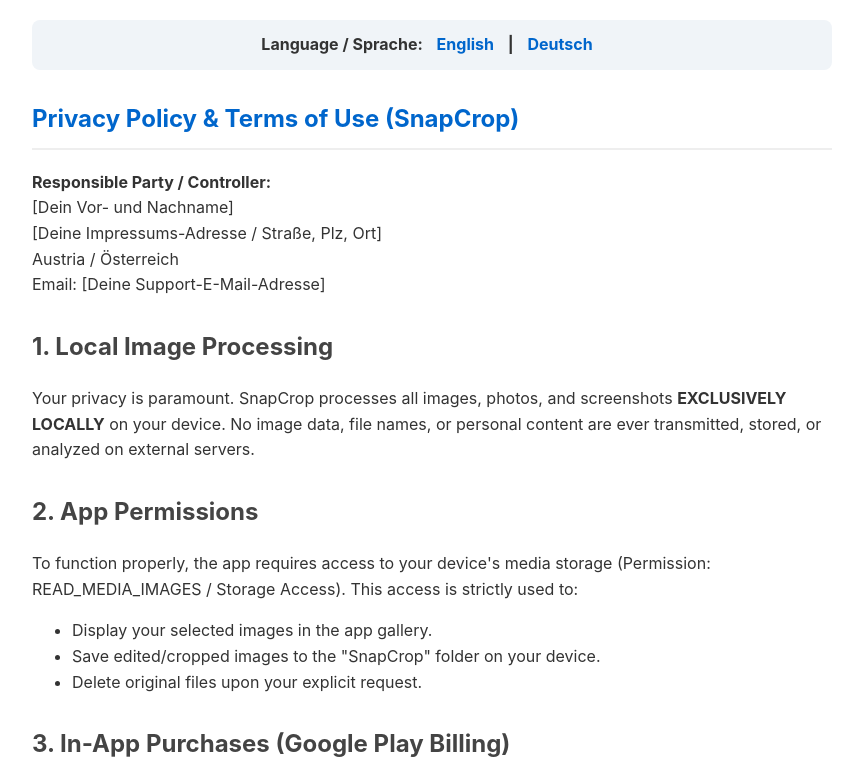
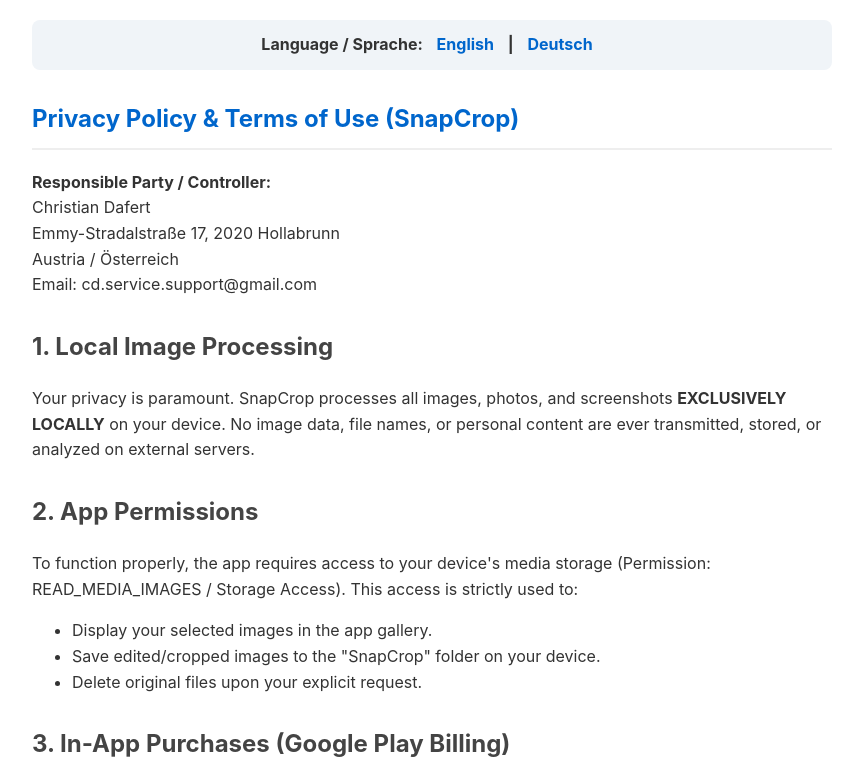
Before and after one commit to chrisdafert-rgb/snapcrop-privacy, a plain HTML site: page index.html in a window 1280 px wide. Shown: the top 781 px of the page, without its empty margins (208-1071 px from the left). Drawn offline with Linux system fonts and the light colour scheme.

Commit message:
Update index.html

```diff
--- a/index.html
+++ b/index.html
@@ -25,10 +25,10 @@
     <section id="english">
         <h1>Privacy Policy & Terms of Use (SnapCrop)</h1>
         <p><strong>Responsible Party / Controller:</strong><br>
-        [Dein Vor- und Nachname]<br>
-        [Deine Impressums-Adresse / Straße, Plz, Ort]<br>
+        Christian Dafert<br>
+        Emmy-Stradalstraße 17, 2020 Hollabrunn<br>
         Austria / Österreich<br>
-        Email: [Deine Support-E-Mail-Adresse]</p>
+        Email: cd.service.support@gmail.com</p>
 
         <h2>1. Local Image Processing</h2>
         <p>Your privacy is paramount. SnapCrop processes all images, photos, and screenshots <strong>EXCLUSIVELY LOCALLY</strong> on your device. No image data, file names, or personal content are ever transmitted, stored, or analyzed on external servers.</p>
```
